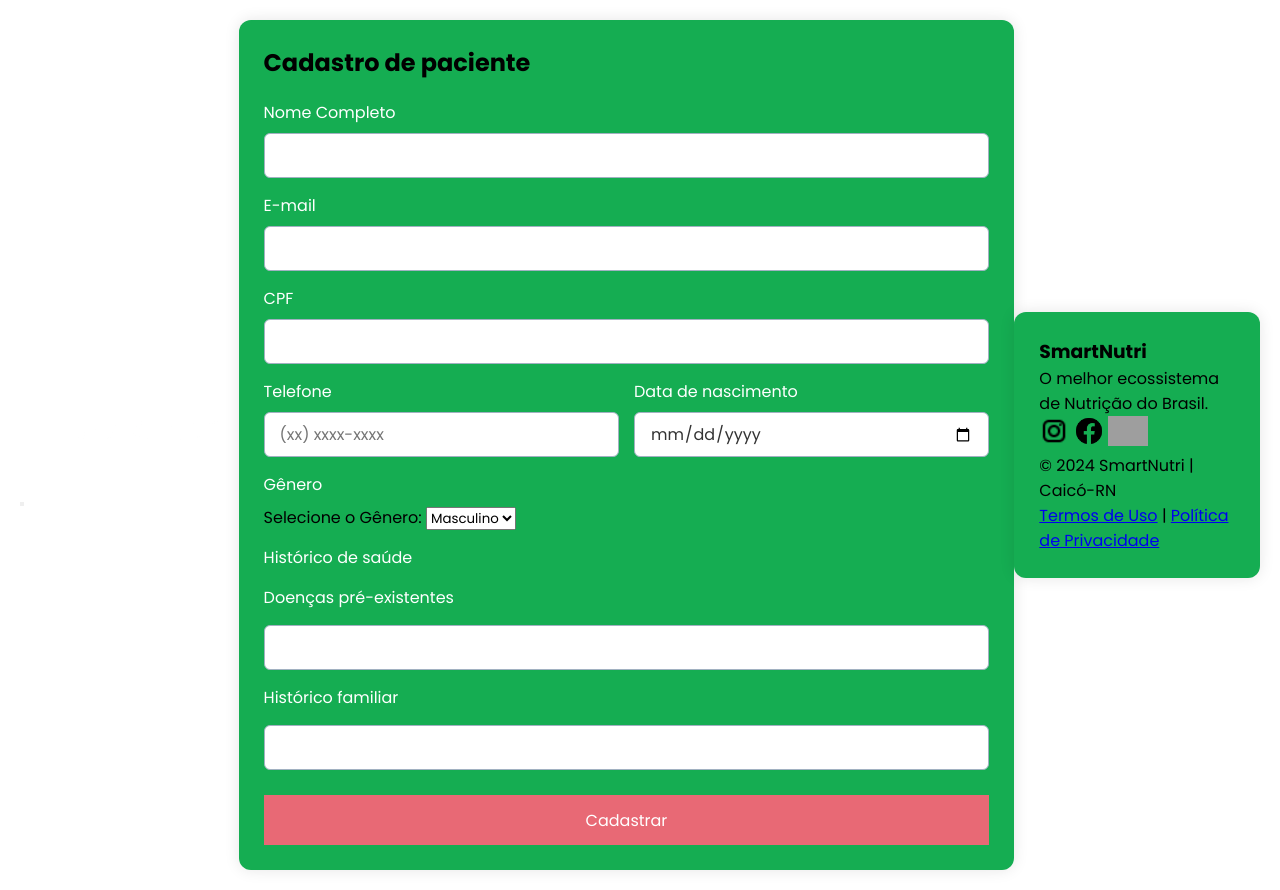
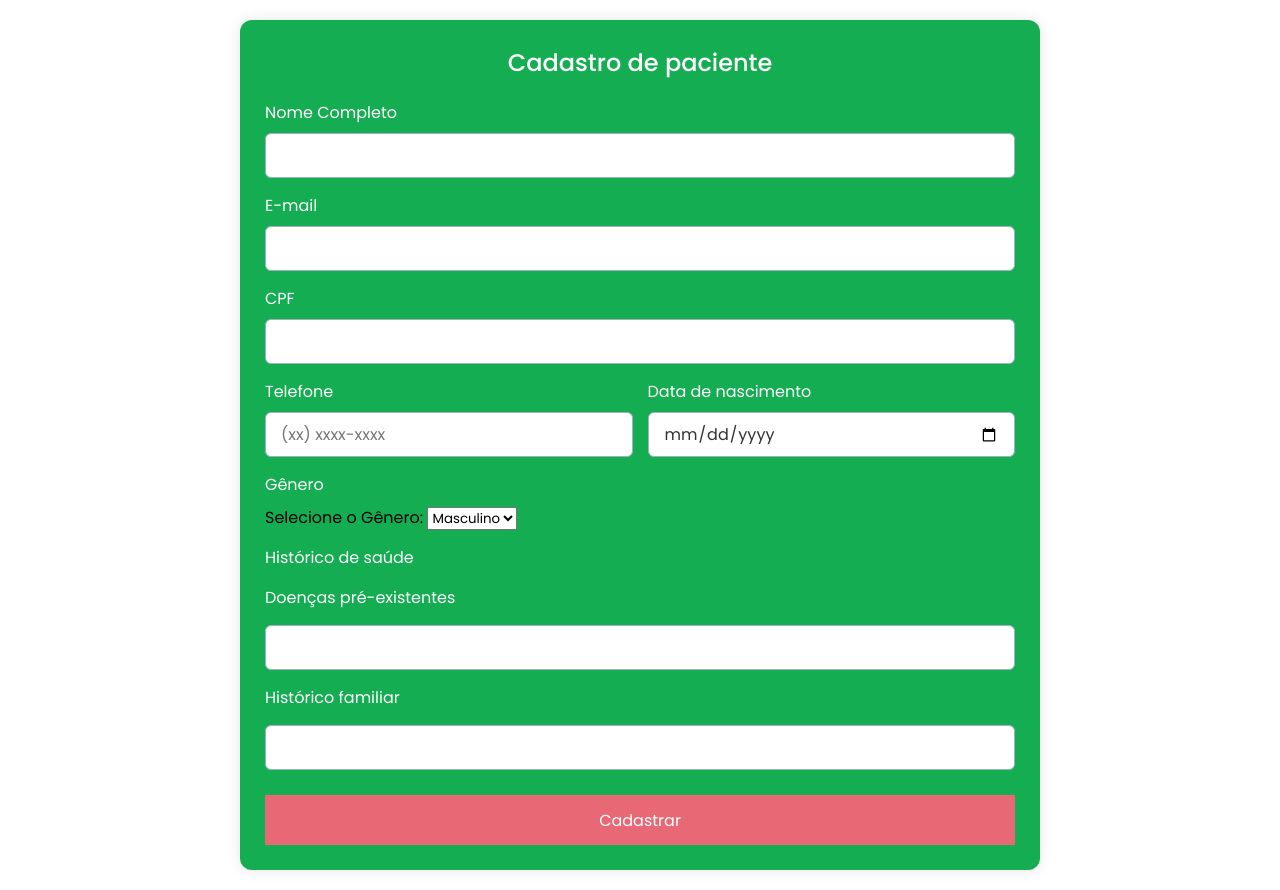
Before and after one commit to cllararibeiro/smartnutri, a Flask app: template templates/nutricionista/cadastro_paciente.html in a window 1280 px wide. Run offline with Flask 3, Linux system fonts and the light colour scheme; the template is opened without the code that fills it, so the values that code supplies are empty; parts of the project's set-up code (start-up, migrations or seed data) failed here and were passed over; grey boxes are pictures that could not be loaded.

Commit message:
Update cadastro_paciente.html

```diff
--- a/templates/nutricionista/cadastro_paciente.html
+++ b/templates/nutricionista/cadastro_paciente.html
@@ -1,28 +1,14 @@
 <!DOCTYPE html>
 <html lang="en">
   <head>
-    <title>cadastro de paciente</title>
     <meta charset="UTF-8" />
-    <meta name="description" content="Cadastro de paciente" />
     <meta name="viewport" content="width=device-width, initial-scale=1.0" />
     <meta http-equiv="X-UA-Compatible" content="ie=edge" />
     <link rel="stylesheet" type="text/css" href="/static/css/cadpaciente.css">
   </head>
   <body>
-    <header>
-      <nav class="navbar navbar-expand-lg bg-verde text-white py-4" >
-        <div class="container1">
-            <a class="navbar-brand" href="{{url_for('index')}}">
-                <img src="/static/img/smartnutri.png" alt="logo" height="100">
-            </a>
-            <button class="navbar-toggler" type="button" data-bs-toggle="collapse" data-bs-target="#navbarNav" aria-label="Alternar navegação" title="Abrir menu">
-                <span class="navbar-toggler-icon"></span>
-            </button>
-        </div>
-    </header>
-
     <section class="container">
-      <h1>Cadastro de paciente</h1>
+      <header>Cadastro de paciente</header>
       <form action="{{ url_for('nutricionista.cadastro_paciente') }}" method="POST" class="form">
         <div class="input-box">
             <label for="nome">Nome Completo</label>
@@ -66,23 +52,8 @@
             <input id="historico_familiar" type="text" name="historico_familiar" placeholder="" required>
           </div>
         </div>
-        <button type="button">Cadastrar</button>
+        <button>Cadastrar</button>
       </form>
     </section>
-
-    <footer class="bg-verde text-white text-center py-4">
-      <div class="container">
-          <h3>SmartNutri</h3>
-          <p>O melhor ecossistema de Nutrição do Brasil.</p>
-          <div class="d-flex justify-content-center gap-3">
-              <img src="/static/img/instagramicon.png " alt="Instagram" height="30">
-              <img src="/static/img/facebookicon.png" alt="Facebook" height="30">
-              <img src="/static/img/whatsappicon.png"alt="WhatsApp" height="30">
-          </div>
-          <p class="mt-3">© 2024 SmartNutri | Caicó-RN</p>
-          <p><a href="#" class="text-white">Termos de Uso</a> | <a href="#" class="text-white">Política de Privacidade</a></p>
-      </div>
-  </footer>
-
   </body>
 </html>
```
